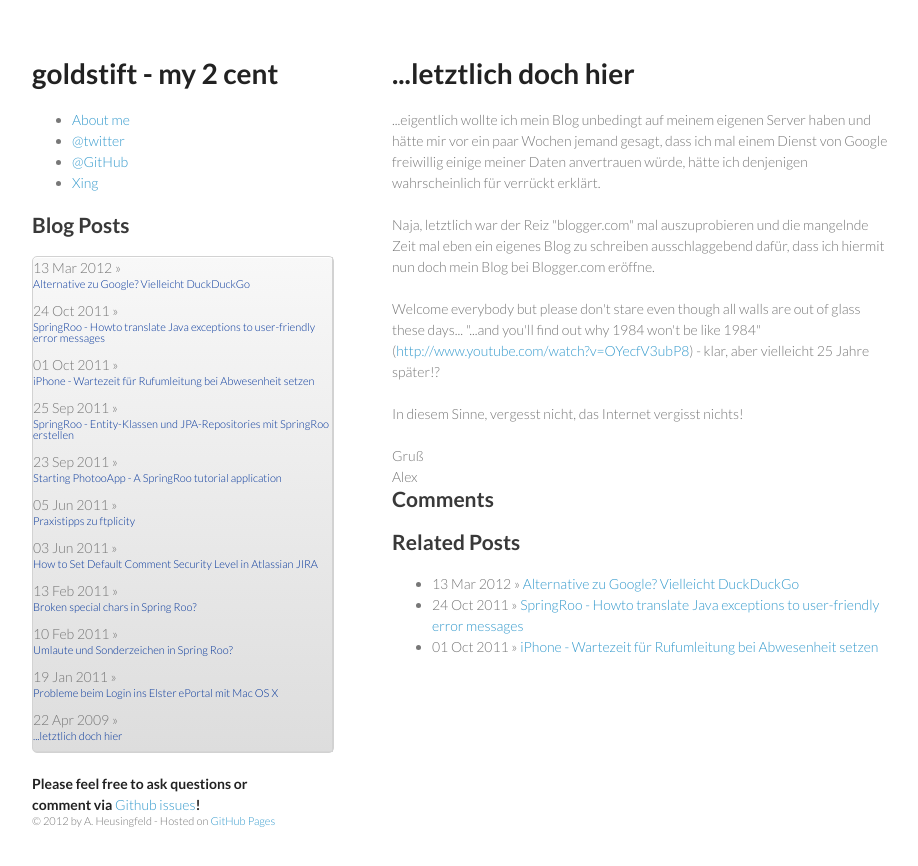
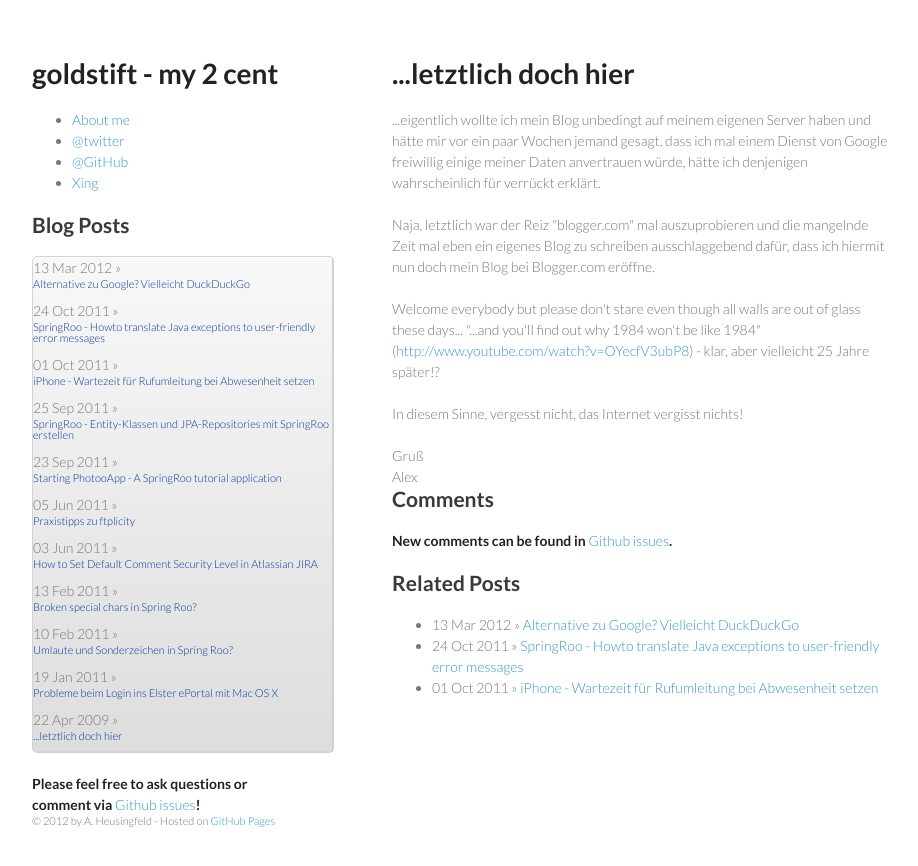
Before and after one commit to aheusingfeld/aheusingfeld.github.io, a Jekyll site: the page built from _posts/2009-04-22--letztlich-doch-hier.html, in a window 1280 px wide. Shown: the top 866 px of the page, without its empty margins (178-1096 px from the left). Built offline with Jekyll 4.4.1, drawn with Linux system fonts in a browser that asks for light colours.

Commit message:
use new "label" variable to see github issues related to this post

```diff
--- a/_layouts/post.html
+++ b/_layouts/post.html
@@ -3,6 +3,7 @@ layout: default
 ---
 <div id="post">
 {{ content }}
+<p class="issues"><strong>New comments can be found in <a href="https://github.com/aheusingfeld/aheusingfeld.github.com/issues?labels={{ page.label }}">Github issues</a>.</strong></p>
 </div>
 
 <div id="related">
```
